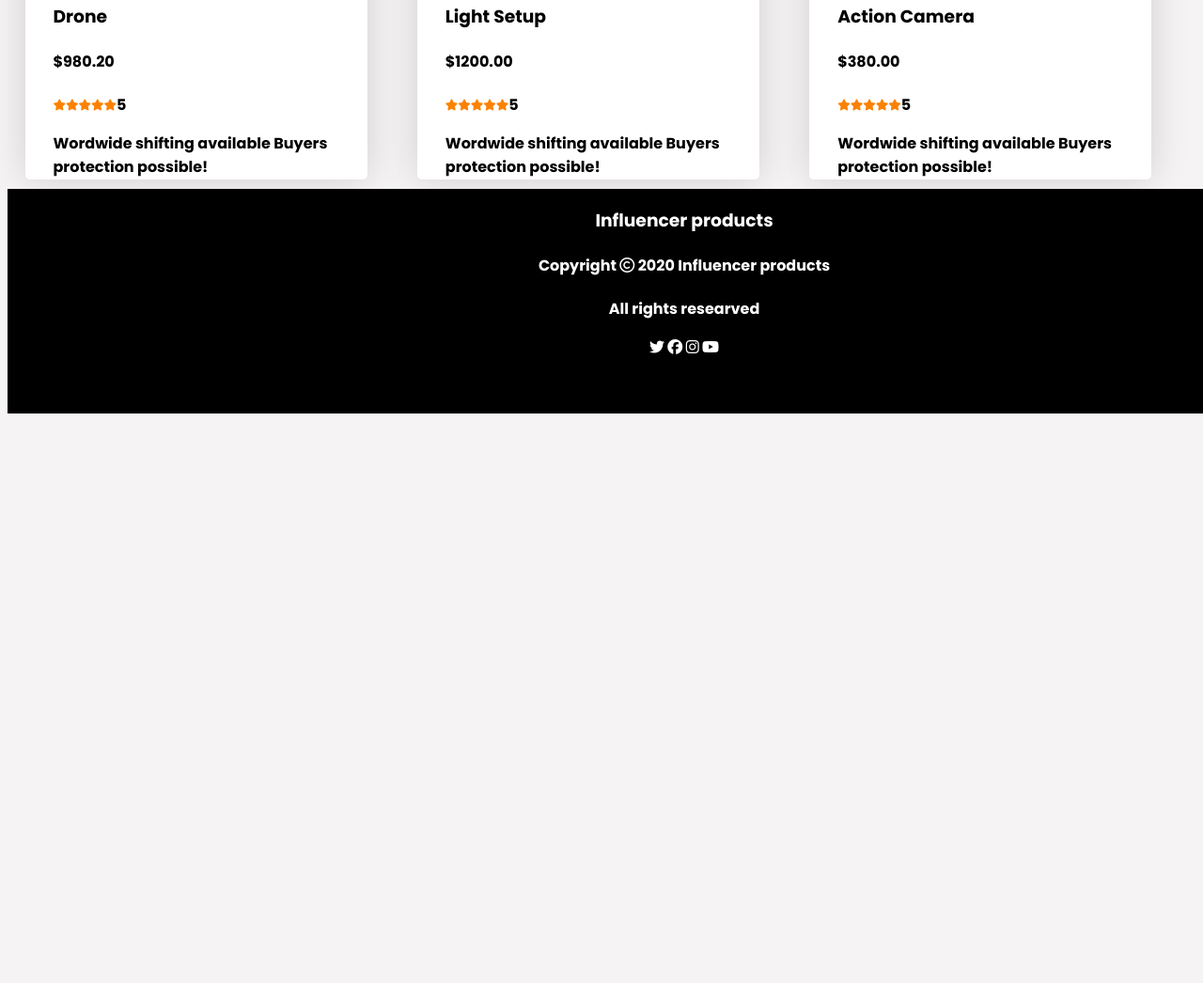
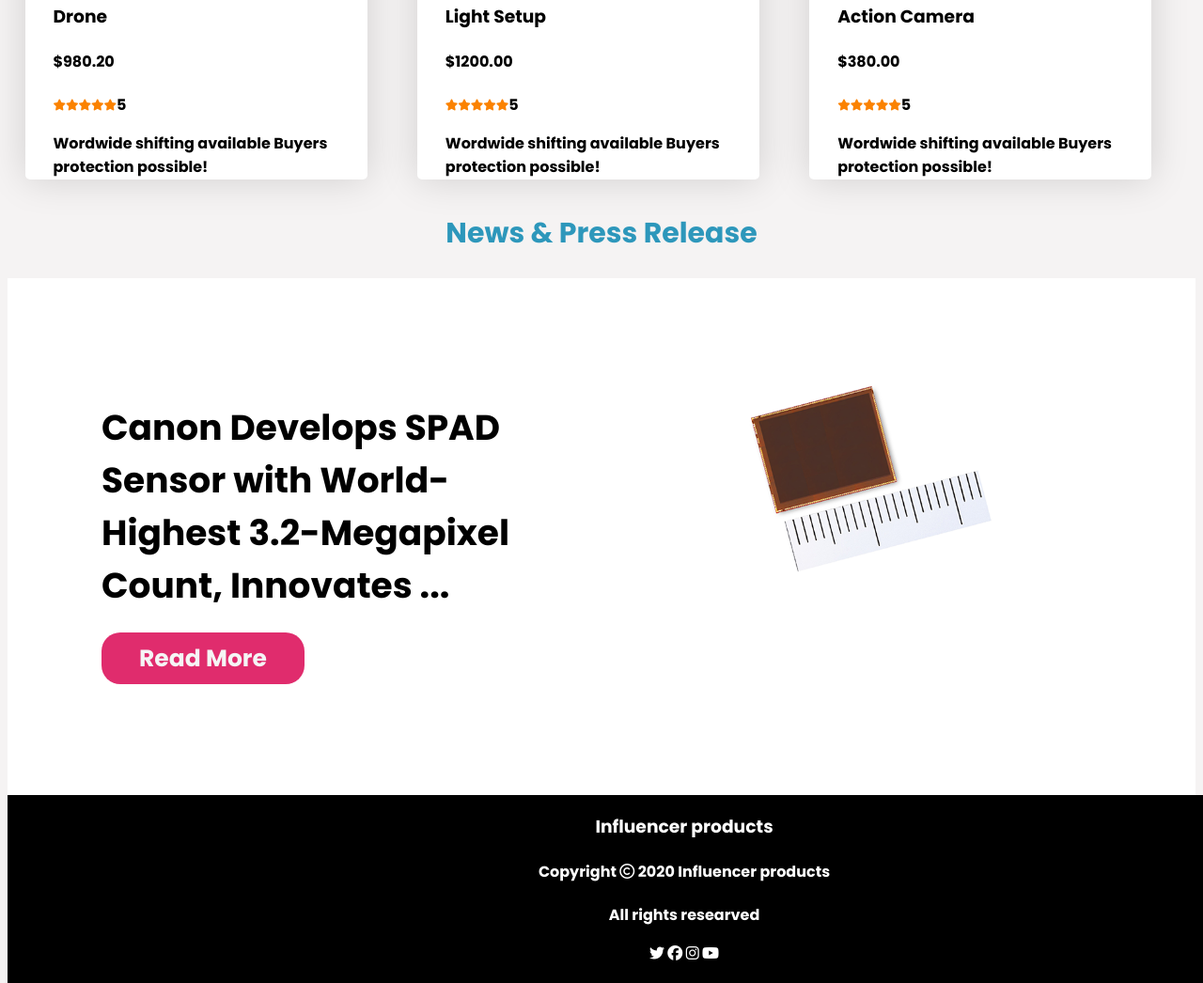
Before and after one commit to tanvir-masum/responsive-website, a plain HTML site: page index.html in a window 1280 px wide. Shown: the part 1528-2574 px from the top of the page at 94% size. Before the commit the page ends 1976 px from the top, so only its background shows below. Drawn offline with Linux system fonts and the light colour scheme.

Commit message:
extra section added

```diff
--- a/index.html
+++ b/index.html
@@ -231,7 +231,29 @@
     </main>
 
     <!-- extra area -->
+    <article>
+        <h2 class="info">
+            News & Press Release
 
+        </h2>
+    </article>
+    <section class="flexible-container">
+
+        <div class="top-content">
+            <h1>Canon Develops SPAD Sensor with World-Highest 3.2-Megapixel Count,
+                Innovates ... </h1>
+            <a class="link-button" target="_blank"
+                href="https://asia.canon/en/consumer/develops-spad-sensor-with-world-highest-3-2-megapixel-count/news">
+                Read More
+            </a>
+
+        </div>
+        <div class="top-banner">
+            <img src="images/sensor.png" alt="">
+        </div>
+
+
+    </section>
 
 
 
--- a/style.css
+++ b/style.css
@@ -82,7 +82,11 @@ main{
 
     width: 1247px;
 }
-
+.info{
+    text-align: center;
+    font-size: 30px;
+    color: rgb(45, 151, 187);
+}
 
 
 /*  ------------------------------
@@ -175,7 +179,7 @@ footer{
    .top-content{
        font-size: 20px;
        width: 340px;
-       height: 320px;
+       height: 380px;
        margin: 5px;
        padding: 5px;
        order: 2;
@@ -246,7 +250,7 @@ footer{
 
         display: flex;
         justify-content: center;
-        background-color: #FB8200;
+        background-color: white;
         flex-direction: column;
         align-items: center;
    }
@@ -254,7 +258,7 @@ footer{
    .top-content{
 
        width: 440px;
-       height: 280px;
+       height: 440px;
        padding: 5px;
        margin: 30px;
        order: 2;
```
Also changed, not shown: images/sensor.png (added), 2 other files.
